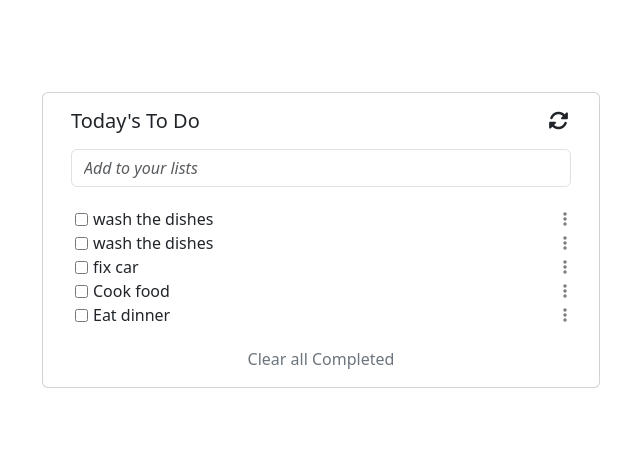
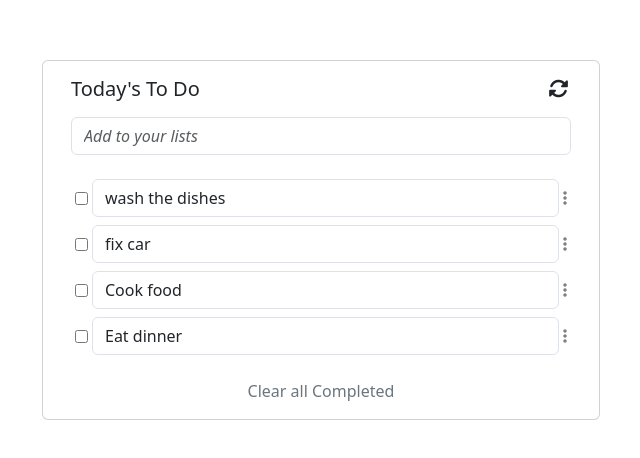
Before and after one commit to batoolfatima2135/To-do-List-App, a website built with webpack: page src/index.html in a window 1280 px wide. Shown: the part 160-618 px from the top of the page, without its empty margins (319-959 px from the left). Built offline with nearby package versions, Linux system fonts and the light colour scheme.

Commit message:
Make changes in display.js, use input instead of label

```diff
--- a/src/index.html
+++ b/src/index.html
@@ -16,11 +16,6 @@
                     <input type="text" class="form-control my-3" aria-label="Default"
                         aria-describedby="inputGroup-sizing-default" placeholder="Add to your lists">
                     <ul id="items" class="p-1">
-                        <li draggable="true" id="1" class="d-flex justify-content-between align-items-center">
-                            <input type="checkbox">
-                            <label class="flex-grow-1">wash the dishes</label>
-                            <i class="dots fa-solid fa-ellipsis-vertical"></i>
-                        </li>
                     <!-- placeholder for to-do-items -->
                     </ul>
                     <div class="text-center">
--- a/src/modules/display.js
+++ b/src/modules/display.js
@@ -11,9 +11,10 @@ export default function displayTask(tasks) {
     checkbox.type = 'checkbox';
     li.appendChild(checkbox);
     // Creating label for checkbox
-    const label = document.createElement('label');
-    label.classList.add('flex-grow-1', 'text-left');
-    label.textContent = task.description;
+    const label = document.createElement('input');
+    label.type = 'text';
+    label.classList.add('flex-grow-1', 'text-left', 'm-1', 'form-control');
+    label.value = task.description;
     li.appendChild(label);
     // Creating option icon
     const icon = document.createElement('i');
--- a/src/style.css
+++ b/src/style.css
@@ -12,7 +12,7 @@ ul {
 }
 
 label {
-  margin-left: 5px;
+  border: none;
 }
 
 .clear {
```
